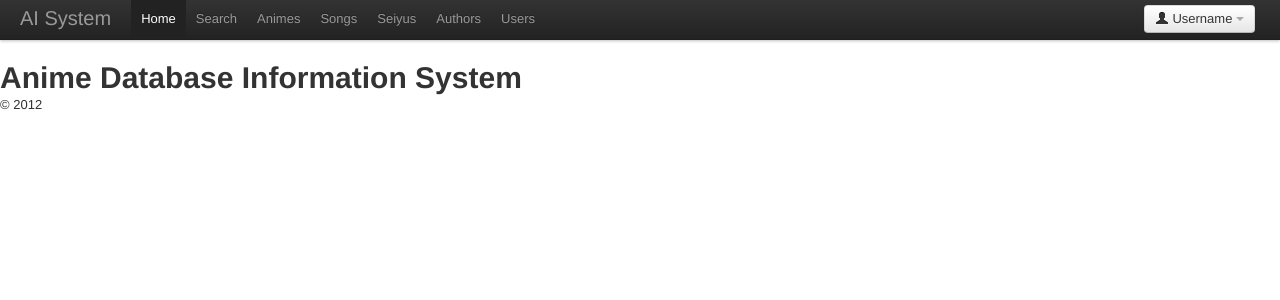
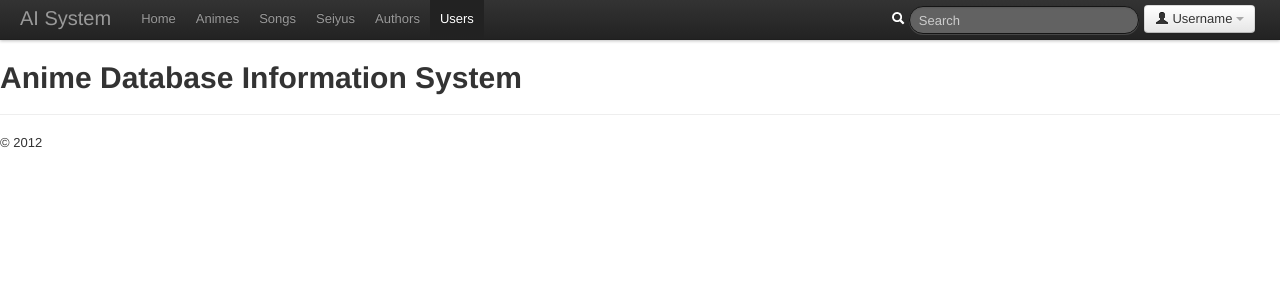
Before and after one commit to shaform/animedbs, a Django app: template django-project/animedbs/templates/users.html in a window 1280 px wide. Shown: the top 300 px of the page. Run offline with Django 3.2, Linux system fonts and the light colour scheme; the template is opened without the code that fills it, so the values that code supplies are empty.

Commit message:
testing search bar

```diff
--- a/django-project/animedbs/forms.py
+++ b/django-project/animedbs/forms.py
@@ -11,3 +11,6 @@ class ProfileForm(forms.Form):
         ('female', 'Female'),
         ('other', 'Other'),
         ))
+
+class SearchForm(forms.Form):
+    keyword = forms.CharField(max_length=30)
--- a/django-project/animedbs/templates/base.html
+++ b/django-project/animedbs/templates/base.html
@@ -28,15 +28,15 @@
                     <a class="brand" href="/">AI System</a>
                     <div class="nav-collapse">
                         <ul class="nav">
-                            <li class="active"><a href="{% url animedbs.views.home %}">Home</a></li>
-                            <li><a href="{% url animedbs.views.search %}">Search</a></li>
-                            <li><a href="{% url animedbs.views.animes %}">Animes</a></li>
-                            <li><a href="{% url animedbs.views.songs %}">Songs</a></li>
-                            <li><a href="{% url animedbs.views.seiyus %}">Seiyus</a></li>
-                            <li><a href="{% url animedbs.views.authors %}">Authors</a></li>
-                            <li><a href="{% url animedbs.views.users %}">Users</a></li>
+                            <li class="{%block home %}{% endblock %}"><a href="{% url animedbs.views.home %}">Home</a></li>
+                            <li class="{%block animes %}{% endblock %}"><a href="{% url animedbs.views.animes %}">Animes</a></li>
+                            <li class="{%block songs %}{% endblock %}"><a href="{% url animedbs.views.songs %}">Songs</a></li>
+                            <li class="{%block seiyus %}{% endblock %}"><a href="{% url animedbs.views.seiyus %}">Seiyus</a></li>
+                            <li class="{%block authors %}{% endblock %}"><a href="{% url animedbs.views.authors %}">Authors</a></li>
+                            <li class="{%block users %}{% endblock %}"><a href="{% url animedbs.views.users %}">Users</a></li>
                         </ul>
                     </div><!--/.nav-collapse -->
+
                     <div class="btn-group pull-right">
                         <a class="btn dropdown-toggle" data-toggle="dropdown" href="#">
                             <i class="icon-user"></i> Username
@@ -48,13 +48,19 @@
                             <li><a href="{% url animedbs.views.logout %}">Sign Out</a></li>
                         </ul>
                     </div>
+
+                    <form class="navbar-search pull-right" action="{% url animedbs.views.search %}" method="get">
+                        {% csrf_token %}
+                        <i class="icon-search icon-white"></i>
+                        <input type="text" name="keyword" class="search-query" placeholder="Search">
+                    </form>
+
                 </div>
             </div>
         </div>
 
 
         <header>{%block header %}{% endblock %}</header>
-        <nav></nav>
 
 
         <div id="content">
@@ -63,6 +69,7 @@
 
 
         <footer>
+            <hr>
             <p>&copy; 2012</p>
         </footer>
 
--- a/django-project/animedbs/templates/home.html
+++ b/django-project/animedbs/templates/home.html
@@ -1,4 +1,5 @@
 {% extends 'base.html' %}
+{% block home %}active{% endblock %}
 {% block pagetitle %}Welcome{% endblock %}
 {% block header %}<h1>Anime Database Information System</h1>{% endblock %}
 {% block content %}
--- a/django-project/animedbs/templates/users.html
+++ b/django-project/animedbs/templates/users.html
@@ -1,6 +1,8 @@
 {% extends 'main.html' %}
+{% block users %}active{% endblock %}
 {% block pagetitle %}Welcome{% endblock %}
 {% block content %}
+{% if keyword %} <h2>You want to search "{{ keyword }}"</h2> {% endif %}
 <table>
     <tbody>
         {% for row in user_list %}
```
Also changed, not shown: django-project/animedbs/views.py (+10 -1 lines).
